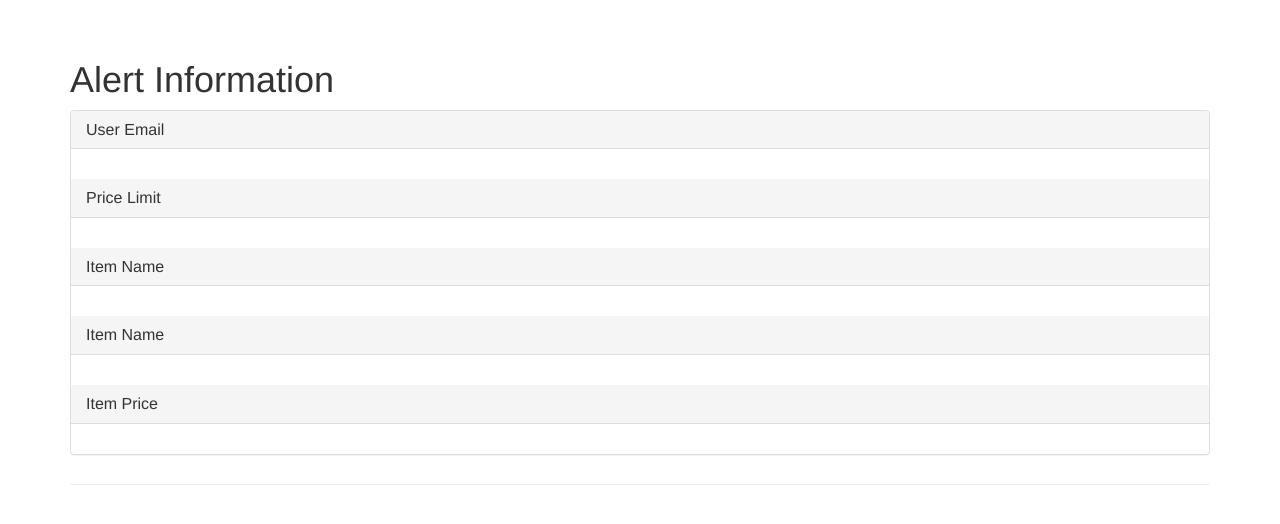
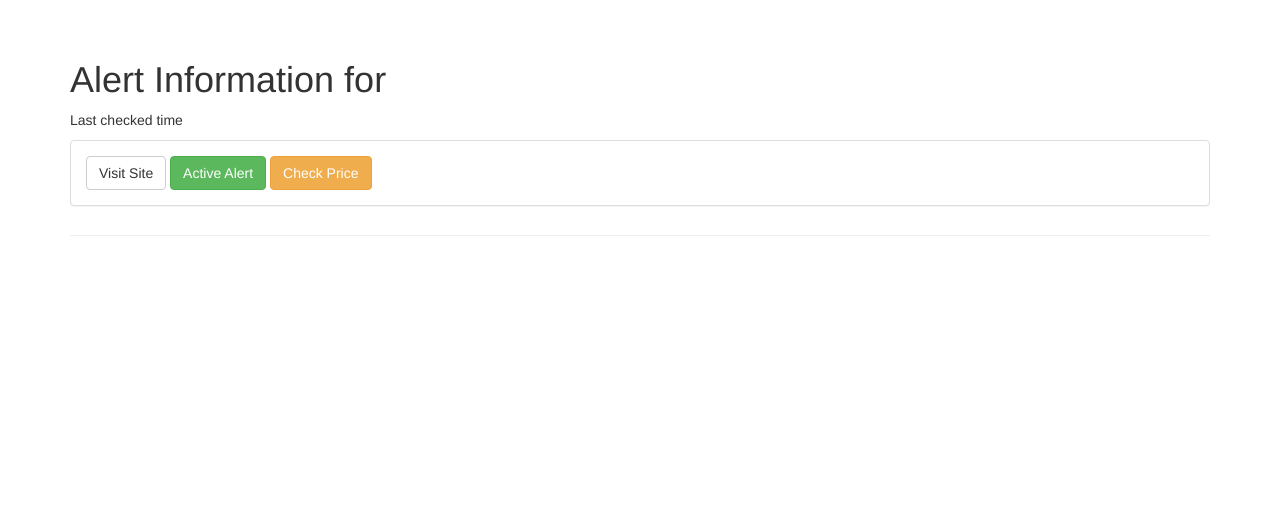
Before and after one commit to louismoura/alert-my-wishlist, a Flask app: template src/templates/alerts/alert.html in a window 1280 px wide. Shown: the part 52-576 px from the top of the page. Run offline with Flask 2, Linux system fonts and the light colour scheme; the template is opened without the code that fills it, so the values that code supplies are empty; some libraries are stand-ins or nearby versions.

Commit message:
Complete alert create, activate and deactivate alerts function

```diff
--- a/src/templates/alerts/alert.html
+++ b/src/templates/alerts/alert.html
@@ -1,41 +1,21 @@
 {% extends 'base.html' %}
 {% block content %}
 <div class="page-header">
-    <h1>Alert Information</h1>
+    <h1>Alert Information for {{ alert.item.name }}</h1>
+    <p>Last checked time <strong>{{ alert.last_checked.strftime('%d-%m-%Y at %H:%M')}}</strong>
+    <p>
     <div class="panel panel-default">
-        <div class="panel-heading">
-            <h3 class="panel-title">User Email</h3>
-        </div>
         <div class="panel-body">
-            {{ alert.user_email }}
-        </div>
-
-        <div class="panel-heading">
-            <h3 class="panel-title">Price Limit</h3>
-        </div>
-        <div class="panel-body">
-            {{ alert.price_limit }}
-        </div>
-
-        <div class="panel-heading">
-            <h3 class="panel-title">Item Name</h3>
-        </div>
-        <div class="panel-body">
-            {{ alert.item.name }}
-        </div>
-
-        <div class="panel-heading">
-            <h3 class="panel-title">Item Name</h3>
-        </div>
-        <div class="panel-body">
-            {{ alert.item.url }}
-        </div>
-
-        <div class="panel-heading">
-            <h3 class="panel-title">Item Price</h3>
-        </div>
-        <div class="panel-body">
-            {{ alert.item.price }}
+            <a class="btn btn-default" target="_blank" href="{{ alert.item.url }}" role="button">Visit Site</a>
+            {% if alert.active %}
+            <a class="btn btn-danger" href="{{ url_for('alerts.deactive_alert', alert_id=alert._id) }}"
+               role="button">Deactive Alert</a>
+            {% else %}
+            <a class="btn btn-success" href="{{ url_for('alerts.active_alert', alert_id=alert._id) }}"
+               role="button">Active Alert</a>
+            {% endif %}
+            <a class="btn btn-warning" href="{{ url_for('alerts.check_price', alert_id=alert._id) }}" role="button">Check
+                Price</a>
         </div>
     </div>
 </div>
```
Also changed, not shown: src/models/alerts/alert.py (+12 -2 lines), src/models/alerts/views.py (+23 -4 lines).
